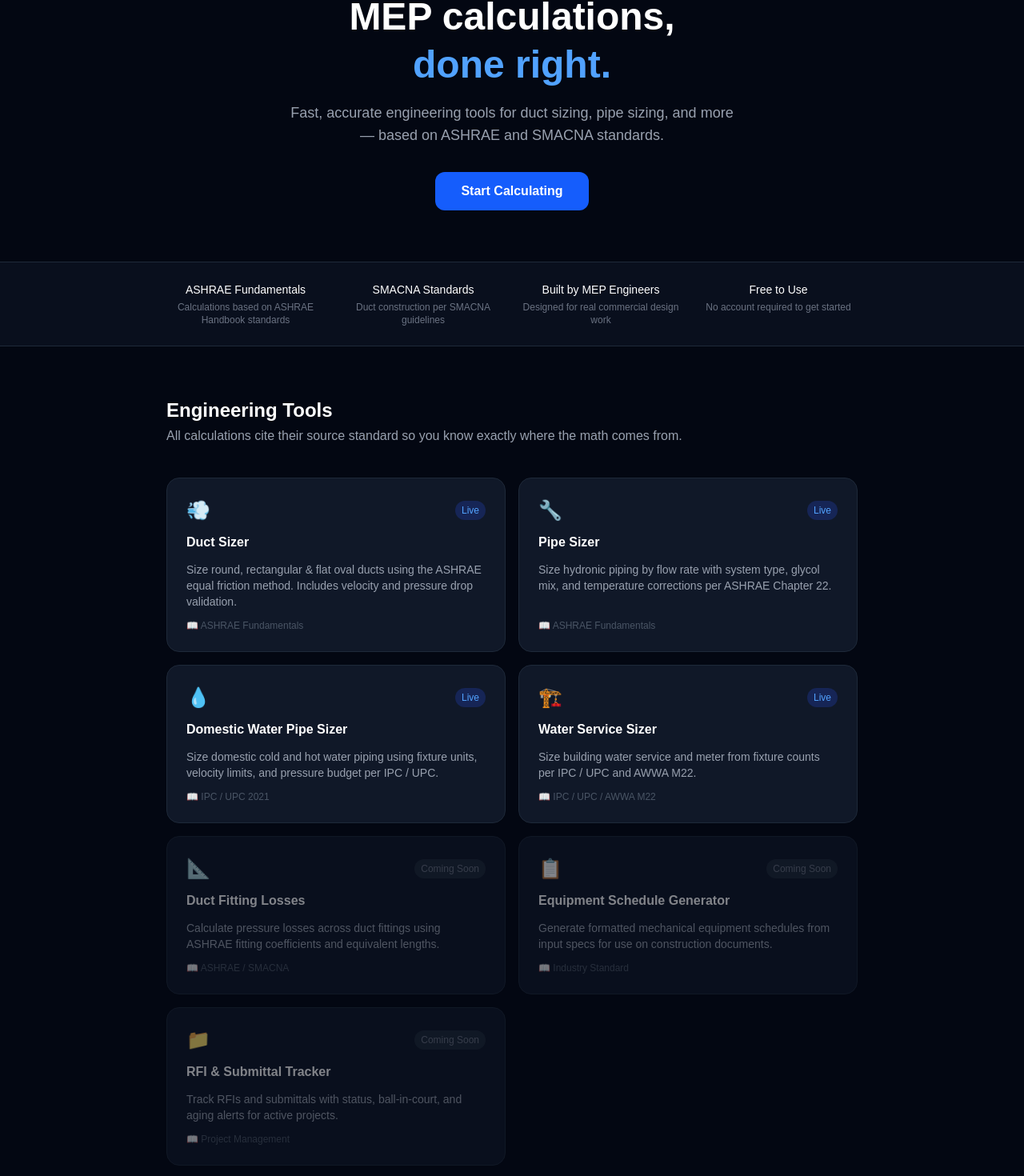
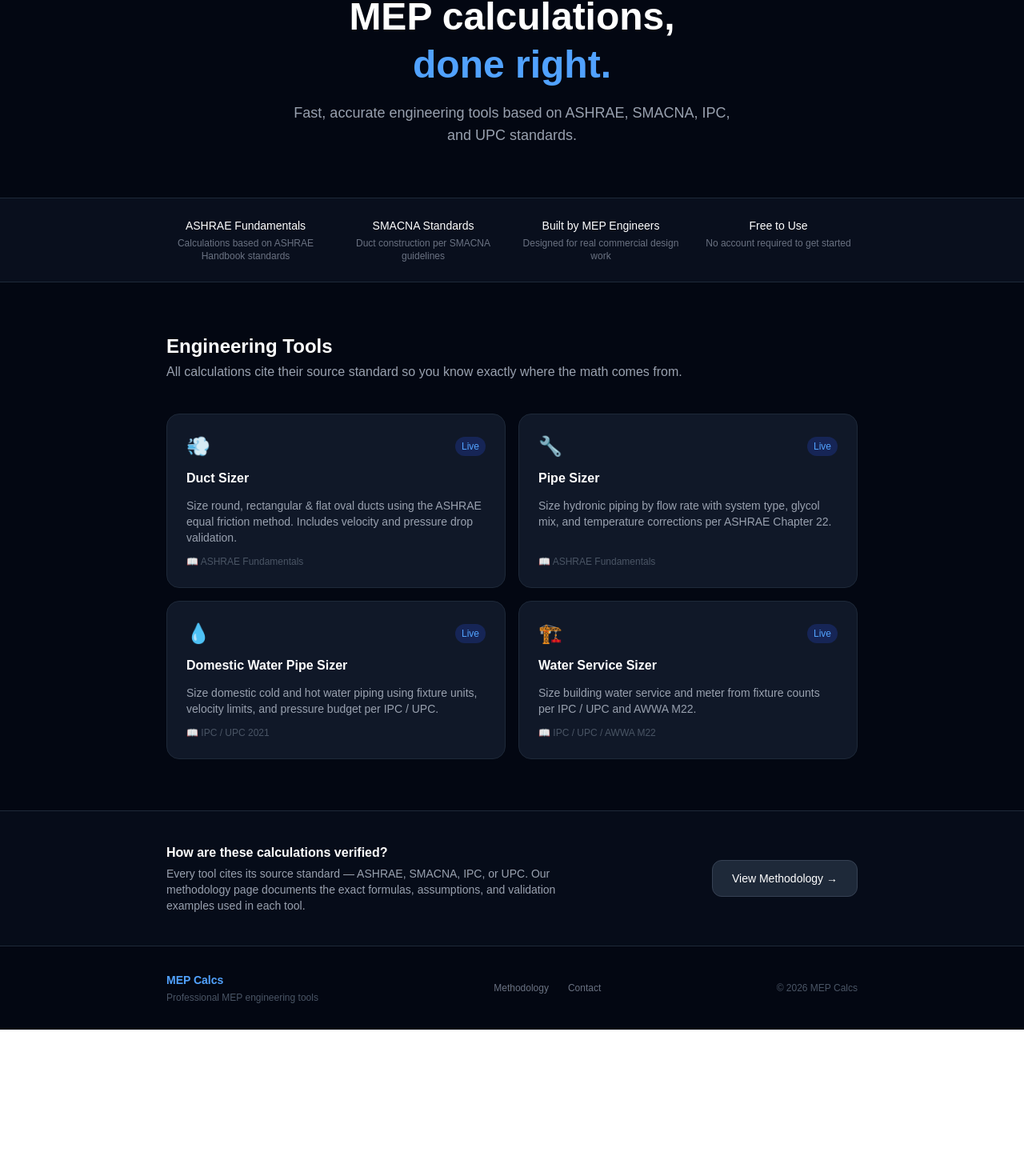
Before and after one commit to jjb1999-a11y/mep-tools, a Next.js app: page / in a window 1280 px wide. Shown: the part 155-1625 px from the top of the page at 80% size. After the commit the page ends 1442 px from the top, so only its background shows below. Built offline with nearby package versions, Linux system fonts and the light colour scheme.

Commit message:
simplify landing page - remove coming soon tools and start calculating CTA

```diff
--- a/app/page.js
+++ b/app/page.js
@@ -6,7 +6,6 @@ const TOOLS = [
     description: 'Size round, rectangular & flat oval ducts using the ASHRAE equal friction method. Includes velocity and pressure drop validation.',
     href: '/duct-sizer',
     icon: '💨',
-    available: true,
     standard: 'ASHRAE Fundamentals',
   },
   {
@@ -14,7 +13,6 @@ const TOOLS = [
     description: 'Size hydronic piping by flow rate with system type, glycol mix, and temperature corrections per ASHRAE Chapter 22.',
     href: '/pipe-sizer',
     icon: '🔧',
-    available: true,
     standard: 'ASHRAE Fundamentals',
   },
   {
@@ -22,7 +20,6 @@ const TOOLS = [
     description: 'Size domestic cold and hot water piping using fixture units, velocity limits, and pressure budget per IPC / UPC.',
     href: '/domestic-water-sizer',
     icon: '💧',
-    available: true,
     standard: 'IPC / UPC 2021',
   },
   {
@@ -30,32 +27,7 @@ const TOOLS = [
     description: 'Size building water service and meter from fixture counts per IPC / UPC and AWWA M22.',
     href: '/water-service-sizer',
     icon: '🏗️',
-    available: true,
     standard: 'IPC / UPC / AWWA M22',
-  },
-  {
-    name: 'Duct Fitting Losses',
-    description: 'Calculate pressure losses across duct fittings using ASHRAE fitting coefficients and equivalent lengths.',
-    href: '/duct-fitting-losses',
-    icon: '📐',
-    available: false,
-    standard: 'ASHRAE / SMACNA',
-  },
-  {
-    name: 'Equipment Schedule Generator',
-    description: 'Generate formatted mechanical equipment schedules from input specs for use on construction documents.',
-    href: '/equipment-schedule',
-    icon: '📋',
-    available: false,
-    standard: 'Industry Standard',
-  },
-  {
-    name: 'RFI & Submittal Tracker',
-    description: 'Track RFIs and submittals with status, ball-in-court, and aging alerts for active projects.',
-    href: '/rfi-tracker',
-    icon: '📁',
-    available: false,
-    standard: 'Project Management',
   },
 ];
 
@@ -79,14 +51,9 @@ export default function Home() {
           MEP calculations,<br />
           <span className="text-blue-400">done right.</span>
         </h1>
-        <p className="text-gray-400 text-lg max-w-xl mx-auto mb-8">
-          Fast, accurate engineering tools for duct sizing, pipe sizing, and more —
-          based on ASHRAE and SMACNA standards.
+        <p className="text-gray-400 text-lg max-w-xl mx-auto">
+          Fast, accurate engineering tools based on ASHRAE, SMACNA, IPC, and UPC standards.
         </p>
-        <a href="#tools"
-          className="inline-block bg-blue-600 hover:bg-blue-500 transition text-white font-semibold px-8 py-3 rounded-xl">
-          Start Calculating
-        </a>
       </section>
 
       {/* ── Trust Bar ── */}
@@ -102,7 +69,7 @@ export default function Home() {
       </section>
 
       {/* ── Tools ── */}
-      <section id="tools" className="max-w-4xl mx-auto px-4 py-16">
+      <section className="max-w-4xl mx-auto px-4 py-16">
         <div className="mb-10">
           <h2 className="text-2xl font-bold text-white">Engineering Tools</h2>
           <p className="text-gray-400 mt-1">All calculations cite their source standard so you know exactly where the math comes from.</p>
@@ -110,14 +77,8 @@ export default function Home() {
 
         <div className="grid grid-cols-1 sm:grid-cols-2 gap-4">
           {TOOLS.map((tool) => (
-            <div key={tool.name}
-              className={`bg-gray-900 rounded-2xl p-6 border transition flex flex-col gap-3
-                ${tool.available
-                  ? 'border-gray-800 hover:border-blue-500'
-                  : 'border-gray-800 opacity-50'}`}>
-
-              {tool.available ? (
-                <Link href={tool.href} className="flex flex-col gap-3 h-full">
+            <Link key={tool.name} href={tool.href}
+              className="bg-gray-900 rounded-2xl p-6 border border-gray-800 hover:border-blue-500 transition flex flex-col gap-3">
               <div className="flex items-center justify-between">
                 <span className="text-2xl">{tool.icon}</span>
                 <span className="text-xs text-blue-400 font-medium bg-blue-950 px-2 py-1 rounded-full">Live</span>
@@ -126,18 +87,6 @@ export default function Home() {
               <p className="text-sm text-gray-400 flex-1">{tool.description}</p>
               <p className="text-xs text-gray-600">📖 {tool.standard}</p>
             </Link>
-              ) : (
-                <>
-                  <div className="flex items-center justify-between">
-                    <span className="text-2xl">{tool.icon}</span>
-                    <span className="text-xs text-gray-500 font-medium bg-gray-800 px-2 py-1 rounded-full">Coming Soon</span>
-                  </div>
-                  <h3 className="text-base font-semibold text-white">{tool.name}</h3>
-                  <p className="text-sm text-gray-400 flex-1">{tool.description}</p>
-                  <p className="text-xs text-gray-600">📖 {tool.standard}</p>
-                </>
-              )}
-            </div>
           ))}
         </div>
       </section>
```
Lines whose indentation alone changed are shown as unchanged.
